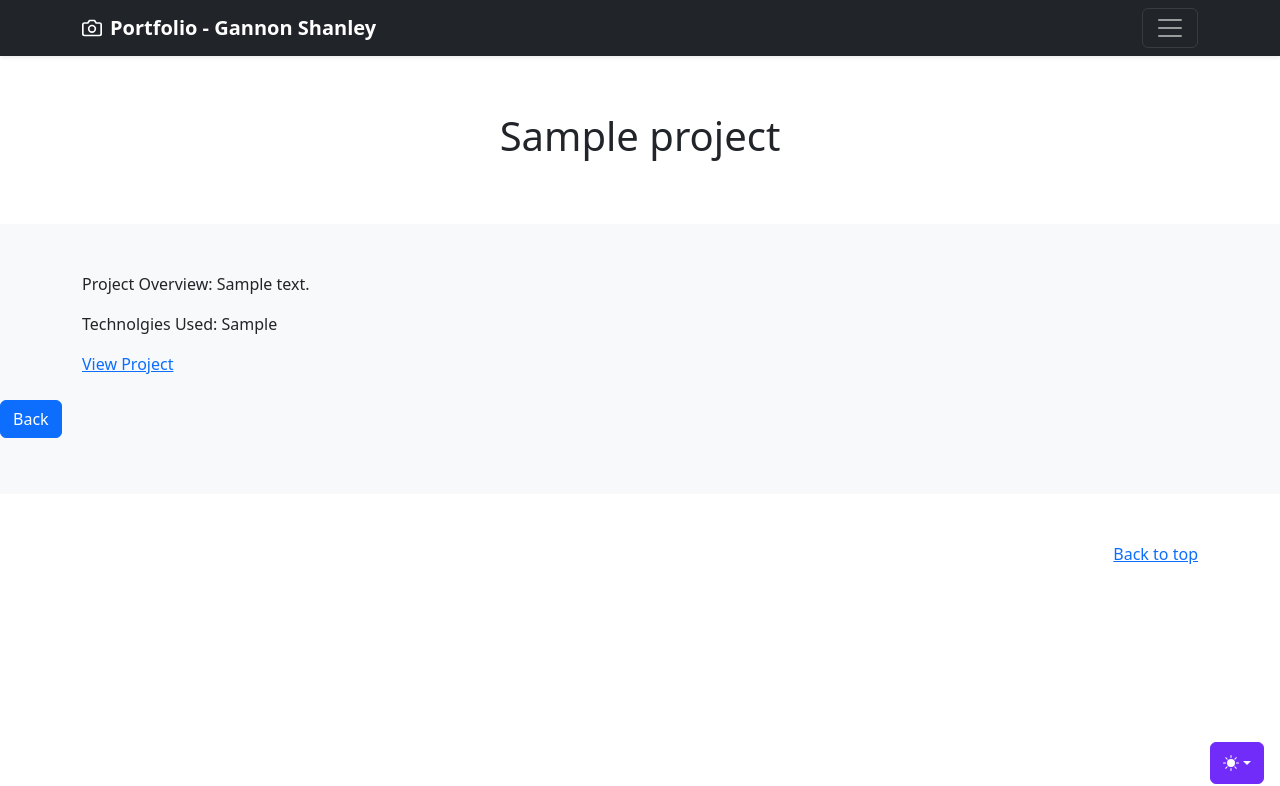
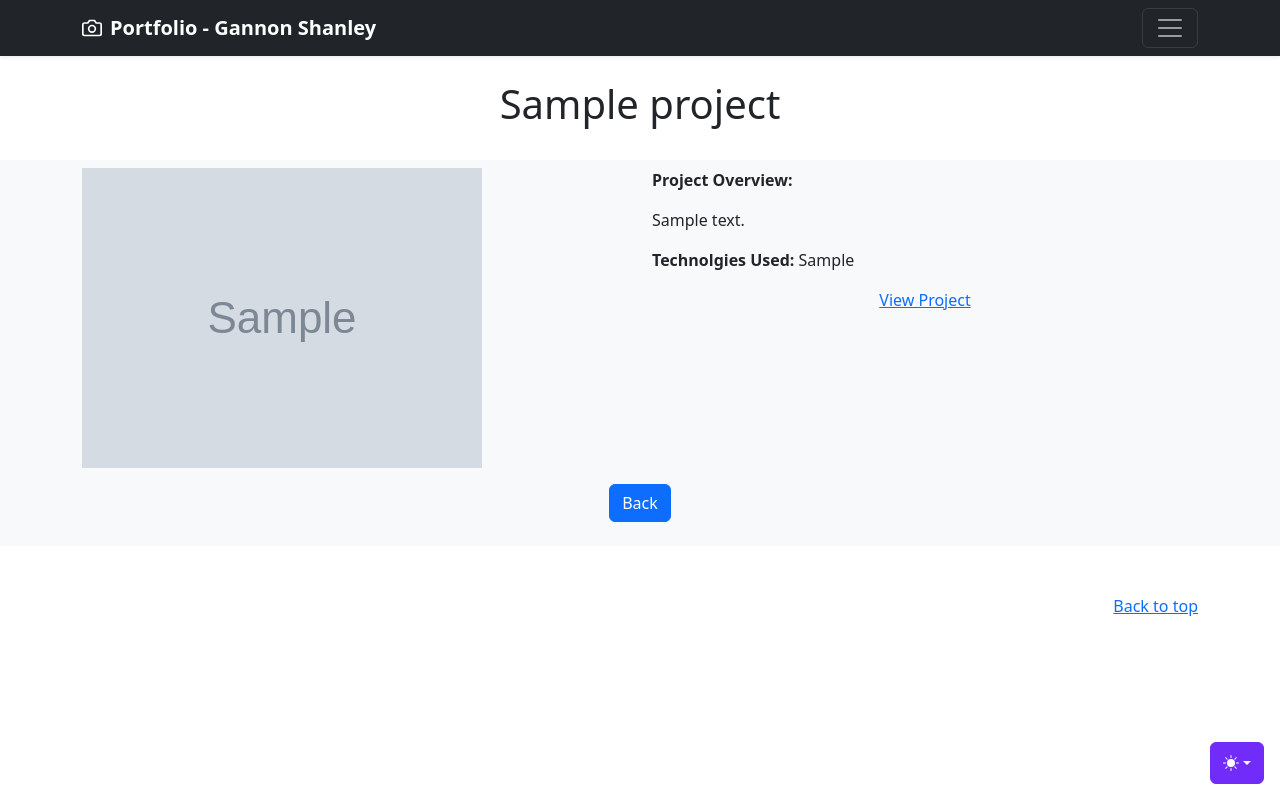
Before and after one commit to SkyfuryX/portfolio, a Django app: a page that uses projects/templates/detail.html in a window 1280 px wide. Shown: the top 786 px of the page. Run offline with Django 5.2, Linux system fonts and the light colour scheme; tables that the repository leaves empty hold one stand-in row (values such as "Sample post"); grey boxes marked "Sample" are stand-in pictures; parts of the project's set-up code (start-up, migrations or seed data) failed here and were passed over; some libraries are stand-ins or nearby versions.

Commit message:
templates updated. images and static files currently working

```diff
--- a/projects/templates/detail.html
+++ b/projects/templates/detail.html
@@ -6,32 +6,34 @@
 
 
 {% block main%}
-<section class="py-5 text-center container">
+<section class="py-3 text-center container">
   <div class="row py-lg-2">
     <div class="col-lg-6 col-md-8 mx-auto">
       <h1 class="fw-light">{{object.title}}</h1>
     </div>
   </div>
 </section>
-<div class="py-5 bg-body-tertiary">
+<div class="py-2 bg-body-tertiary">
   <div class="container">
+    <div class = "row">
       <div class="col">
-      {% if object.image is not None %}
-      <img src={{object.images.cover_image}} class="img_fluid" alt="{{object.title}}">
-      {% endif %}
+        <img src={{object.images.cover_image.url}} class="img-fluid" alt="{{object.title}}">
       </div>
       <div class="col">
-      <p>Project Overview: {{object.description}}</p>
-      <p>Technolgies Used: {{object.tech}}</p>
-      <p><a href={{object.repo}}> View Project</p>
+        <p><strong>Project Overview:</strong>{{object.description|linebreaks}}</p>
+        <p><strong>Technolgies Used:</strong> {{object.tech}}</p>
+        <p class="text-center"><a href={{object.repo}} target= "_blank">View Project</p>
         <p></p>
         <p></p>
       </div>
     </div>
+  </div>
+  <div class="py-2 text-center">
     <a href={% url 'home' %}>
-    <button class="btn btn-primary my-2 text-center">Back
-    </button>
+      <button class="btn btn-primary my-2 text-center">Back</button>
+
     </a>
+  </div>
 </div>
 
 {% endblock %}
--- a/projects/templates/home.html
+++ b/projects/templates/home.html
@@ -27,7 +27,7 @@
             {% for p in projects %}
             <div class="col">
               <div class="card shadow-sm">
-                <img src={{p.images.thumbnail.url}}>
+                <img src={{p.images.thumbnail.url}} class="img-fluid">
                 <div class="card-body">
                   <p class="card-text">
                     {{p.title}}
```
Lines whose indentation alone changed are shown as unchanged.
